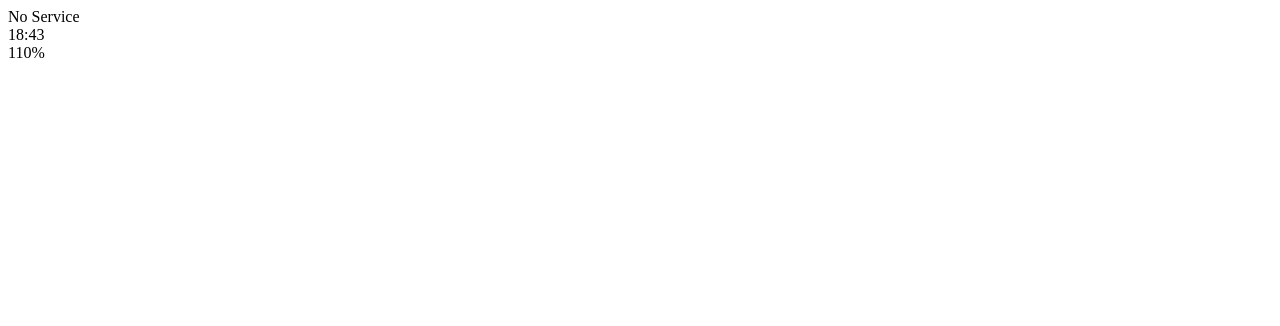
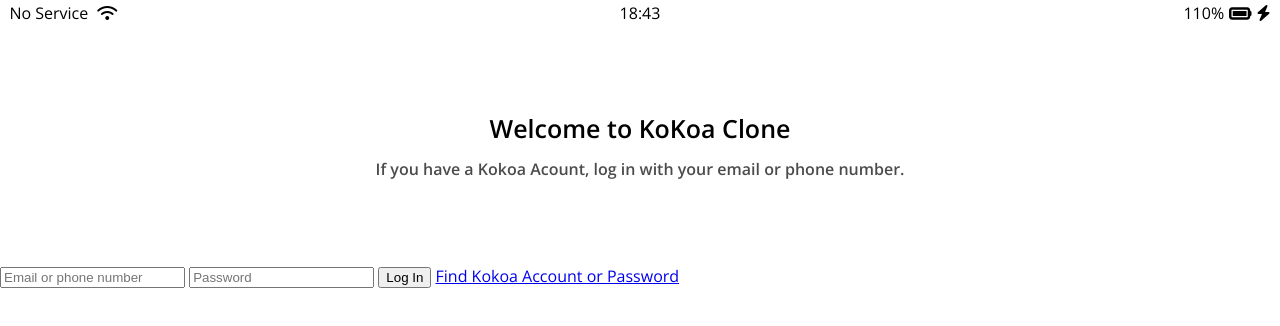
Before and after one commit to blackcode87/kokoa-clone-2021, a plain HTML site: page index.html in a window 1280 px wide. Drawn offline with nearby package versions, Linux system fonts and the light colour scheme.

Commit message:
add css files

```diff
--- /dev/null
+++ b/css/reset.css
@@ -0,0 +1,43 @@
+html, body, div, span, applet, object, iframe,
+h1, h2, h3, h4, h5, h6, p, blockquote, pre,
+a, abbr, acronym, address, big, cite, code,
+del, dfn, em, img, ins, kbd, q, s, samp,
+small, strike, strong, sub, sup, tt, var,
+b, u, i, center,
+dl, dt, dd, ol, ul, li,
+fieldset, form, label, legend,
+table, caption, tbody, tfoot, thead, tr, th, td,
+article, aside, canvas, details, embed,
+figure, figcaption, footer, header, hgroup,
+menu, nav, output, ruby, section, summary,
+time, mark, audio, video {
+	margin: 0;
+	padding: 0;
+	border: 0;
+	font-size: 100%;
+	font: inherit;
+	vertical-align: baseline;
+}
+/* HTML5 display-role reset for older browsers */
+article, aside, details, figcaption, figure,
+footer, header, hgroup, menu, nav, section {
+	display: block;
+}
+body {
+	line-height: 1;
+}
+ol, ul {
+	list-style: none;
+}
+blockquote, q {
+	quotes: none;
+}
+blockquote:before, blockquote:after,
+q:before, q:after {
+	content: '';
+	content: none;
+}
+table {
+	border-collapse: collapse;
+	border-spacing: 0;
+}
--- /dev/null
+++ b/css/status-bar.css
@@ -0,0 +1,28 @@
+.status-bar {
+    display: flex;
+    justify-content: center;
+    padding: 5px 3px;
+}
+
+.status-bar__column {
+    width: 33%;
+}
+
+.status-bar__column:first-child span {
+    margin-right: 5px;
+}
+
+.status-bar__column:nth-child(2) {
+    display: flex;
+    justify-content: center;
+}
+
+.status-bar__column:last-child {
+    display: flex;
+    justify-content: flex-end;
+    align-items: center;
+}
+
+.status-bar__column .fa-battery-full {
+    margin: 0px 5px;
+}
--- /dev/null
+++ b/css/styles.css
@@ -0,0 +1,26 @@
+@import url('https://fonts.googleapis.com/css2?family=Open+Sans:wght@400;600&display=swap');
+@import "reset.css";
+@import "status-bar.css";
+
+body {
+    font-family: 'Open Sans', sans-serif;
+}
+
+.welcome-header {
+    margin: 90px 0px;
+    text-align: center;
+    display: flex;
+    flex-direction: column;
+    align-items: center;
+    font-weight: 600;
+}
+
+.welcome-header__title {
+    margin-bottom: 20px;
+    font-size: 25px;
+}
+
+.welcome-header__text {
+    width: 60%;
+    opacity: 0.7;
+}
--- a/index.html
+++ b/index.html
@@ -1,6 +1,7 @@
 <!DOCTYPE html>
 <html lang="en">
 <head>
+    <link rel="stylesheet" href="css/styles.css">
     <meta charset="UTF-8">
     <meta http-equiv="X-UA-Compatible" content="IE=edge">
     <meta name="viewport" content="width=device-width, initial-scale=1.0">
@@ -10,13 +11,31 @@
     <div class="status-bar">
         <div class="status-bar__column">
             <span>No Service</span>
+            <i class="fas fa-wifi"></i>
         </div>
         <div class="status-bar__column">
             <span>18:43</span>
         </div>
         <div class="status-bar__column">
             <span>110%</span>
+            <i class="fas fa-battery-full fa-lg"></i>
+            <i class="fas fa-bolt"></i>
         </div>
     </div>
+
+    <header class="welcome-header">
+        <h1 class="welcome-header__title">Welcome to KoKoa Clone</h1>
+        <p class="welcome-header__text">If you have a Kokoa Acount, log in with your email or phone number.</p>
+    </header>
+
+    <form id="login-form">
+        <input type="text" placeholder="Email or phone number">
+        <input type="password" placeholder="Password">
+        <input type="submit" value="Log In"/>
+        <a href="#">Find Kokoa Account or Password</a>
+    </form>
+
+    <script src="https://kit.fontawesome.com/6478f529f2.js"
+    crossorigin="anonymous"></script>
 </body>
 </html>
```
